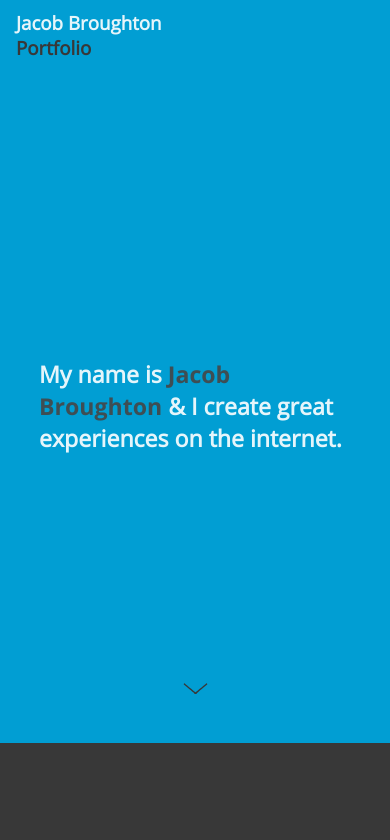
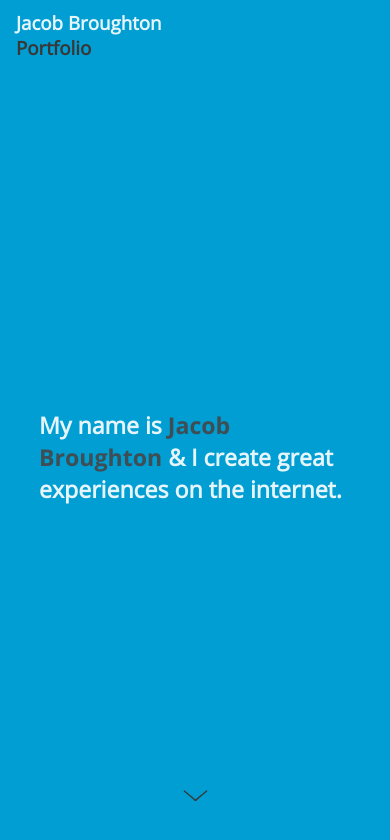
Before and after one commit to jlbroughton88/Portfolio-Next, a Next.js app: page / in a window 390 px wide. Shown: the top 840 px of the page. Built offline with nearby package versions, Linux system fonts and the light colour scheme.

Commit message:
added animation to arrow

```diff
--- a/public/css/index.scss
+++ b/public/css/index.scss
@@ -141,6 +141,12 @@ strong{
     top: 90%;
     height: 35px;
     fill: #383838;
+    animation: upDown 1s alternate infinite;
+
+    @keyframes upDown{
+        from {transform: translateY(0)}
+        to{ transform: translateY(15px) };
+    }
 }
 
 // Headers
@@ -249,10 +255,10 @@ strong{
 
             }
 
-            @media(max-width: 500px) {
-                height: calc(88vh - 70px);
-                // min-height: calc(100vh - 115px);
-            }
+            // @media(max-width: 500px) {
+            //     height: calc(88vh - 70px);
+            //     // min-height: calc(100vh - 115px);
+            // }
         };
 
         // WORK =====================================
```
